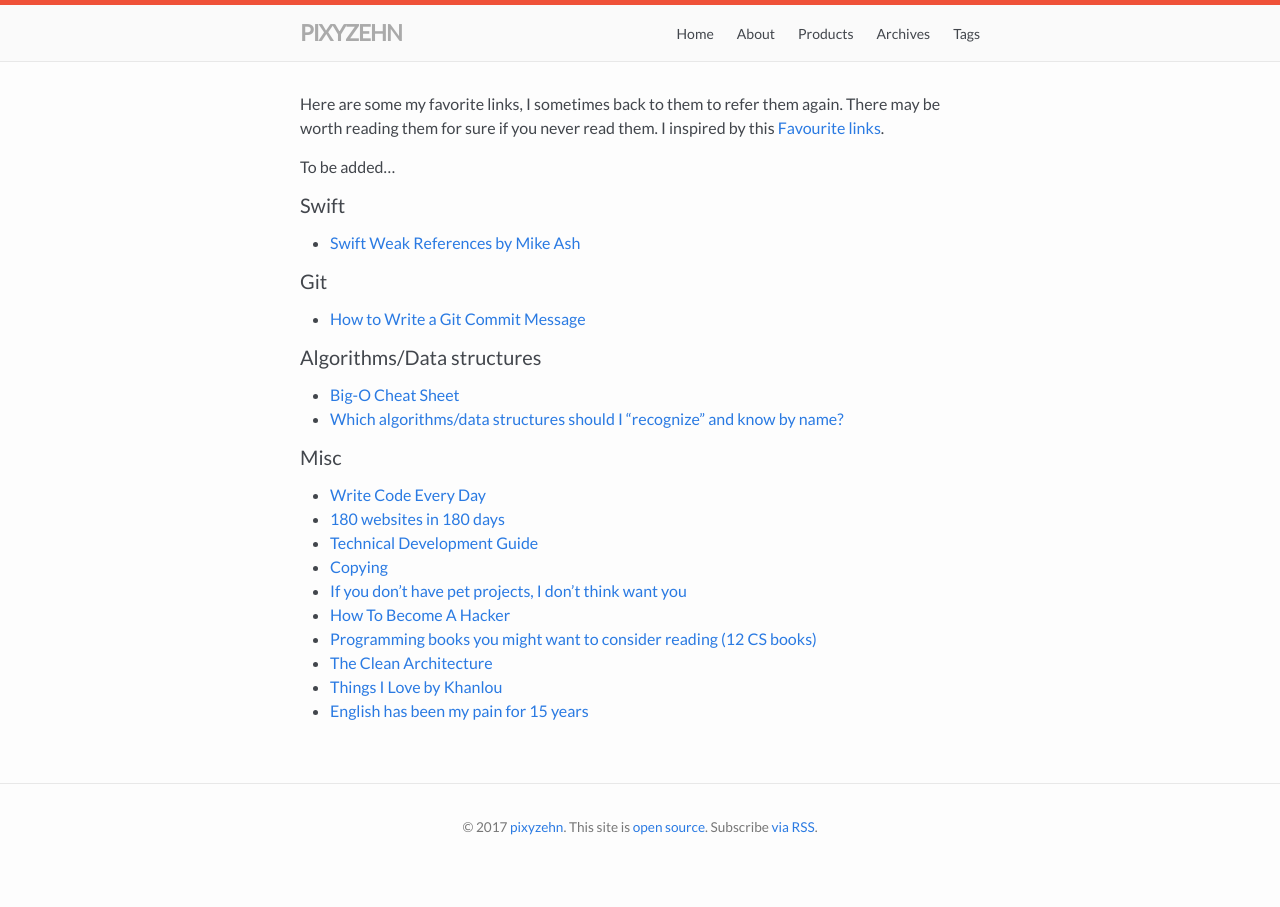
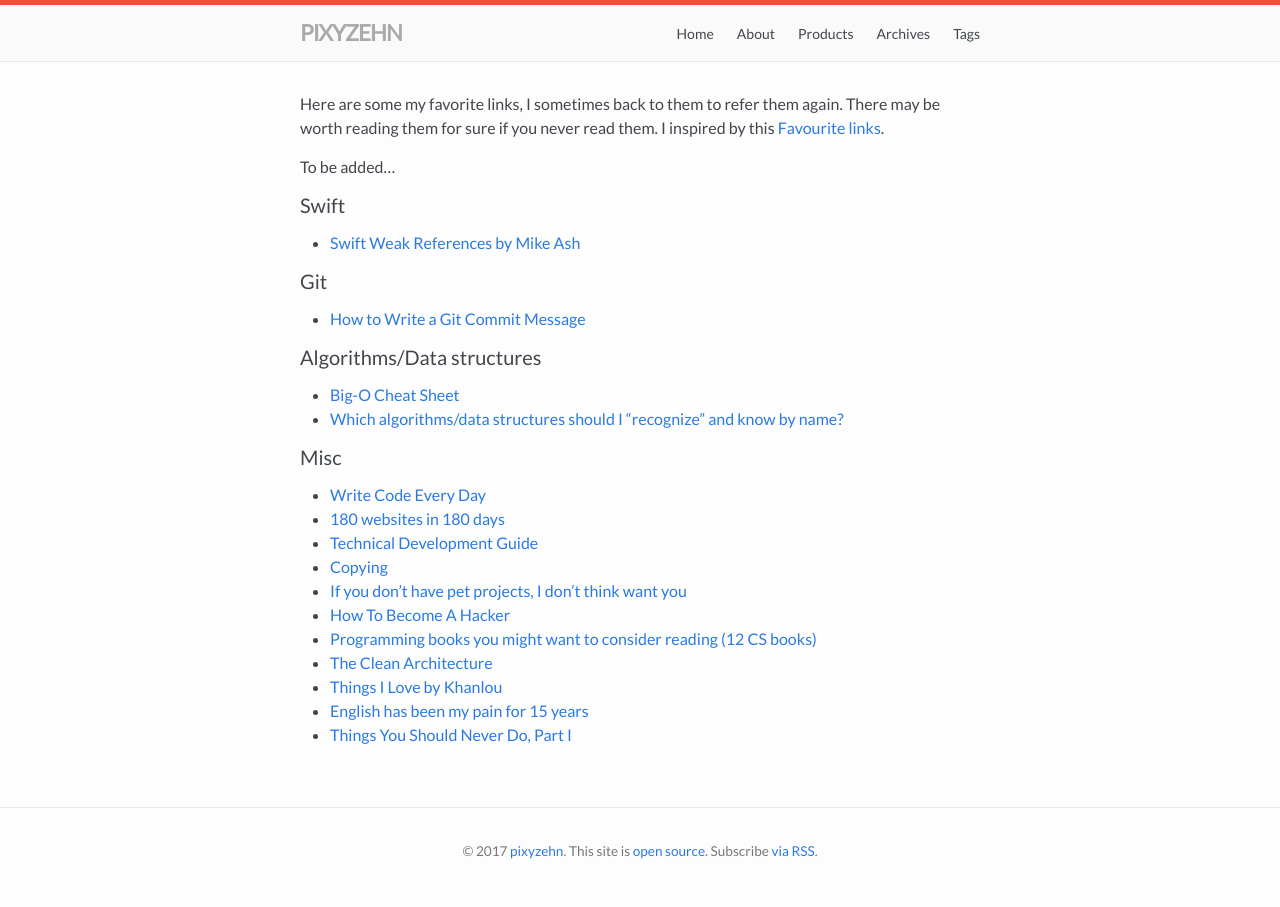
Before and after one commit to pixyzehn/pixyzehn.com, a Jekyll site: the page built from pages/links.md, in a window 1280 px wide. Built offline with Jekyll 4.4.1, drawn with Linux system fonts in a browser that asks for light colours.

Commit message:
Add new link

```diff
--- a/pages/links.md
+++ b/pages/links.md
@@ -29,3 +29,4 @@ To be added...
 - [The Clean Architecture](https://8thlight.com/blog/uncle-bob/2012/08/13/the-clean-architecture.html)
 - [Things I Love by Khanlou](http://khanlou.com/love/)
 - [English has been my pain for 15 years](http://antirez.com/news/61)
+- [Things You Should Never Do, Part I](https://www.joelonsoftware.com/2000/04/06/things-you-should-never-do-part-i/)
```
